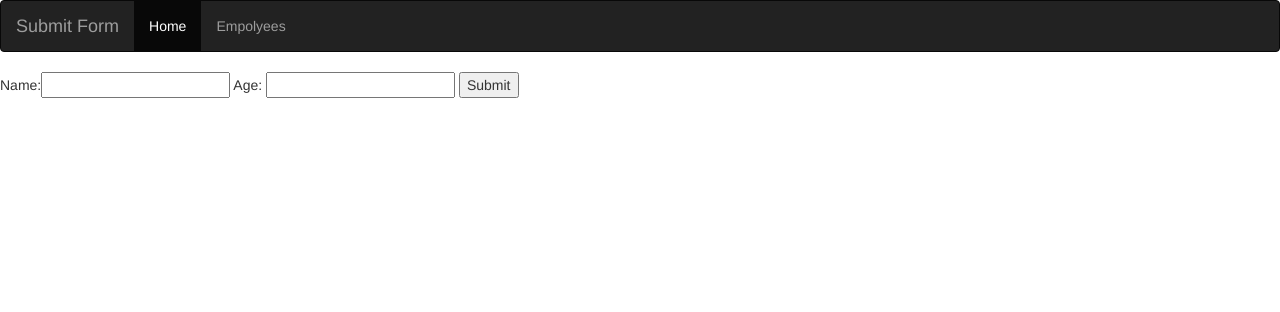
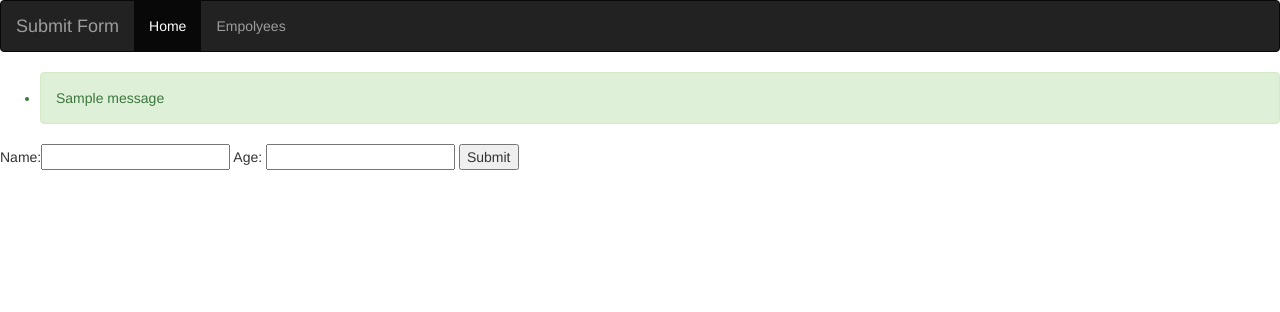
Before and after one commit to Clinton-Davis/Udemy-flask, a Flask app: page / in a window 1280 px wide. Shown: the top 312 px of the page. Run offline with Flask 2, Linux system fonts and the light colour scheme; one stand-in notice (Sample message) is shown; parts of the project's set-up code (start-up, migrations or seed data) failed here and were passed over; some libraries are stand-ins or nearby versions.

Commit message:
added flash messages

```diff
--- a/app.py
+++ b/app.py
@@ -1,4 +1,4 @@
-from flask import Flask, render_template, request, session
+from flask import Flask, render_template, request, session, flash
 from flask_mysqldb import MySQL
 from flask_bootstrap import Bootstrap
 from werkzeug.security import generate_password_hash, check_password_hash
@@ -23,13 +23,17 @@ app.config['SECRET_KEY'] = os.urandom(24)
 @app.route('/', methods=['GET', "POST"])
 def index():
     if request.method == 'POST':
-        form = request.form
-        name = form['name']
-        age = form['age']
-        cur = mysql.connection.cursor()
-        # name = generate_password_hash(name) #This takes the password(name) and hashes it.
-        cur.execute("INSERT INTO employee(name, age) VALUES(%s, %s)", (name, age))
-        mysql.connection.commit()
+        try: #This is for the flash message try is right excpt deal with the fail message
+            form = request.form
+            name = form['name']
+            age = form['age']
+            cur = mysql.connection.cursor()
+            # name = generate_password_hash(name) #This takes the password(name) and hashes it.
+            cur.execute("INSERT INTO employee(name, age) VALUES(%s, %s)", (name, age))
+            mysql.connection.commit()
+            flash('Successfully', 'success')
+        except:
+            flash('Failed to insert data','danger')
     return render_template('index.html')
 
 
--- a/templates/base.html
+++ b/templates/base.html
@@ -8,6 +8,16 @@
 {% endblock %}
 
 {% block content %}
+    {% with messages = get_flashed_messages(with_categories=true) %}
+    {% if messages %}
+    <ul>
+        {% for category, message in messages %}
+        <li class="alert alert-{{ category }}">{{ message }}</li>
+        {% endfor %}
+    </ul>
+    {% endif %}
+    {% endwith %}
+
     {% block sub_content %}
     {% endblock %}
 
```
